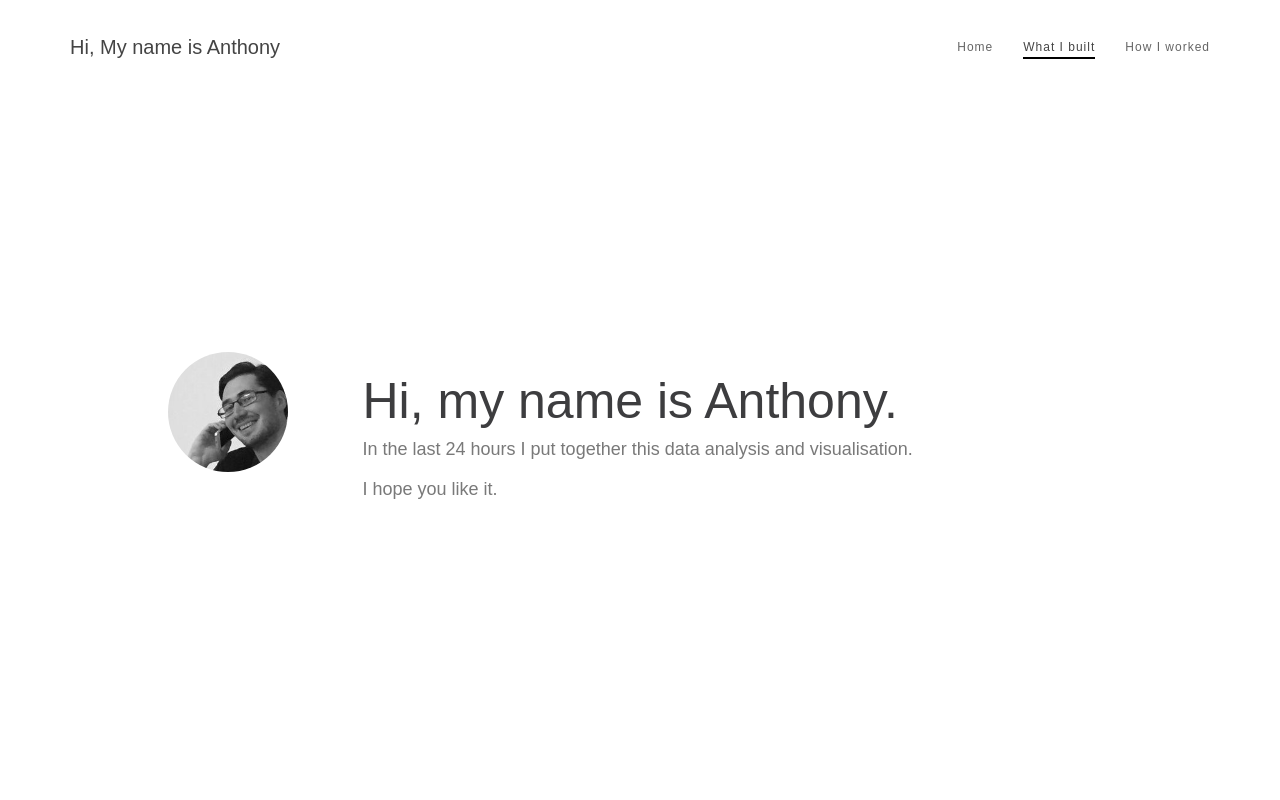
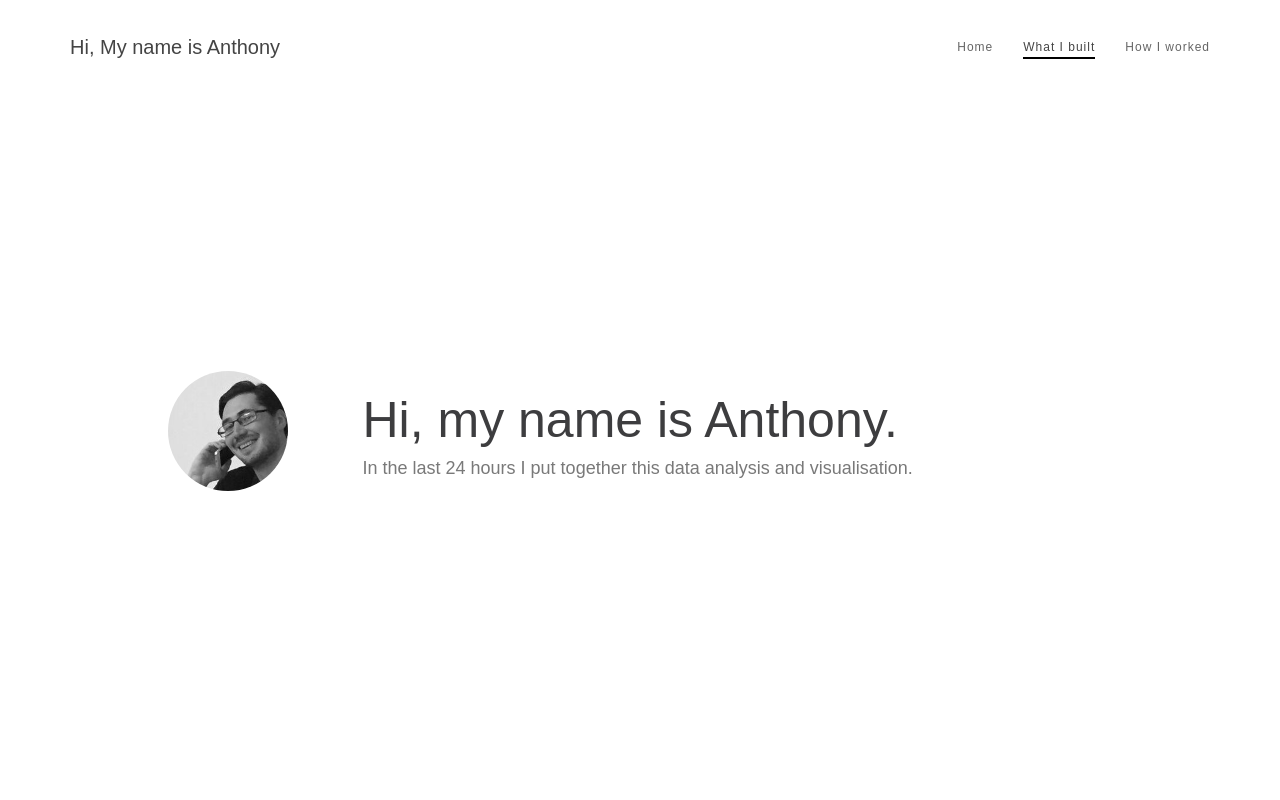
Before and after one commit to AnthonyMockler/anthonymockler.github.io, a plain HTML site: page index.html in a window 1280 px wide. Shown: the top 800 px of the page. Drawn offline with Linux system fonts and the light colour scheme; a web font is replaced by a local one.

Commit message:
Made more boring

```diff
--- a/index.html
+++ b/index.html
@@ -69,7 +69,7 @@
 
                <div class="col-md-8 col-sm-8">
                     <h1 class="wow fadeInUp" data-wow-delay="0.6s">Hi, my name is Anthony. <br></h1>
-                    <h4 class="wow fadeInUp" data-wow-delay="0.6s">In the last 24 hours I put together this data analysis and visualisation. <br><br> I hope you like it.</h4>
+                    <h4 class="wow fadeInUp" data-wow-delay="0.6s">In the last 24 hours I put together this data analysis and visualisation. </h4>
                </div>
 
           </div>
```
